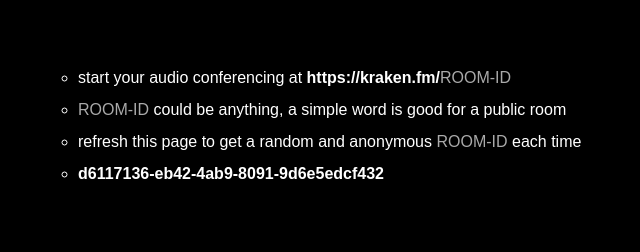
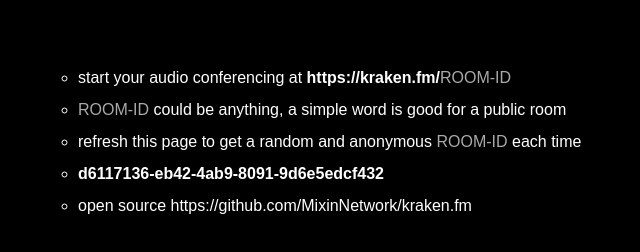
Before and after one commit to MixinNetwork/kraken.fm, a plain HTML site: page index.html in a window 1280 px wide. Shown: the part 134-386 px from the top of the page, without its empty margins (314-954 px from the left). Drawn offline with Linux system fonts and the light colour scheme.

Commit message:
include open source in the home page

```diff
--- a/index.html
+++ b/index.html
@@ -23,6 +23,7 @@
         <li><span class="room hint">ROOM-ID</span> could be anything, a simple word is good for a public room</li>
         <li>refresh this page to get a random and anonymous <span class="room hint">ROOM-ID</span> each time</li>
         <li><span class="room random"></span></li>
+        <li>open source https://github.com/MixinNetwork/kraken.fm</li>
       </ul>
     </div>
     <div id="microphone">
```
